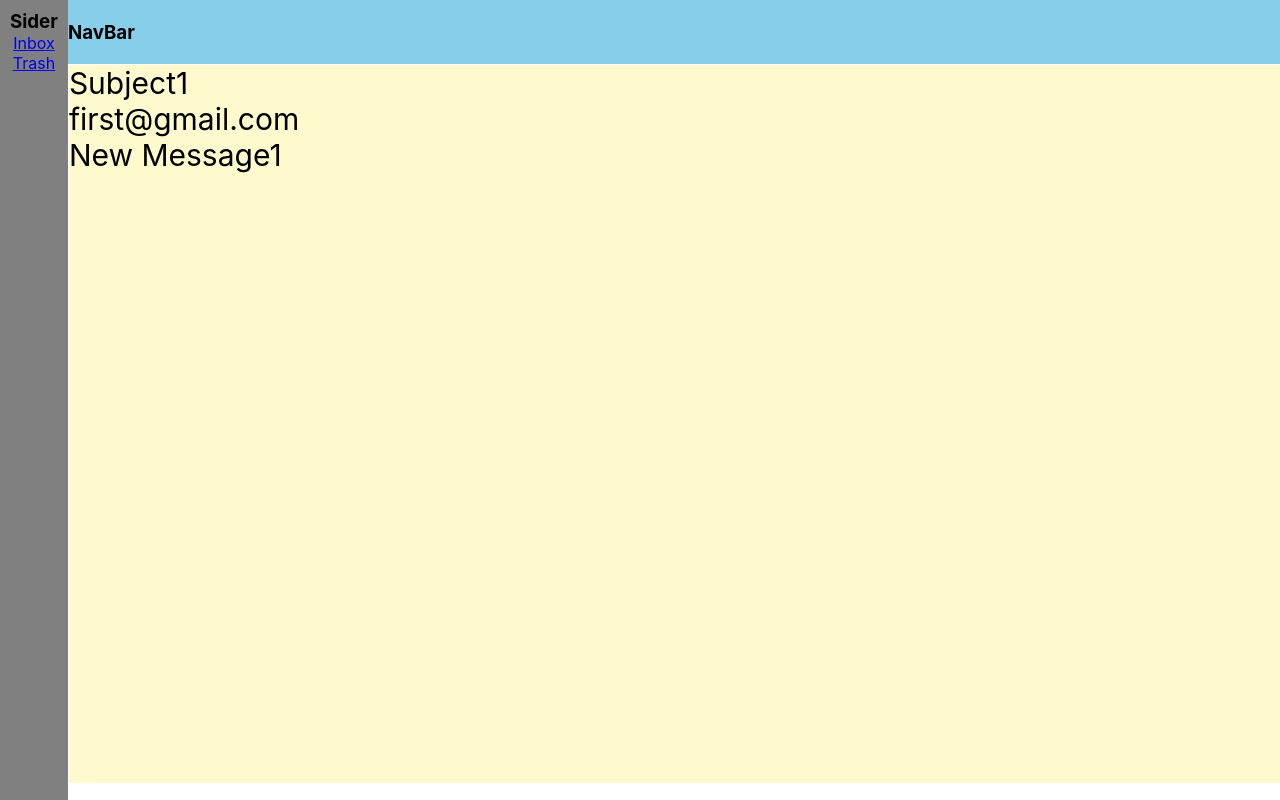
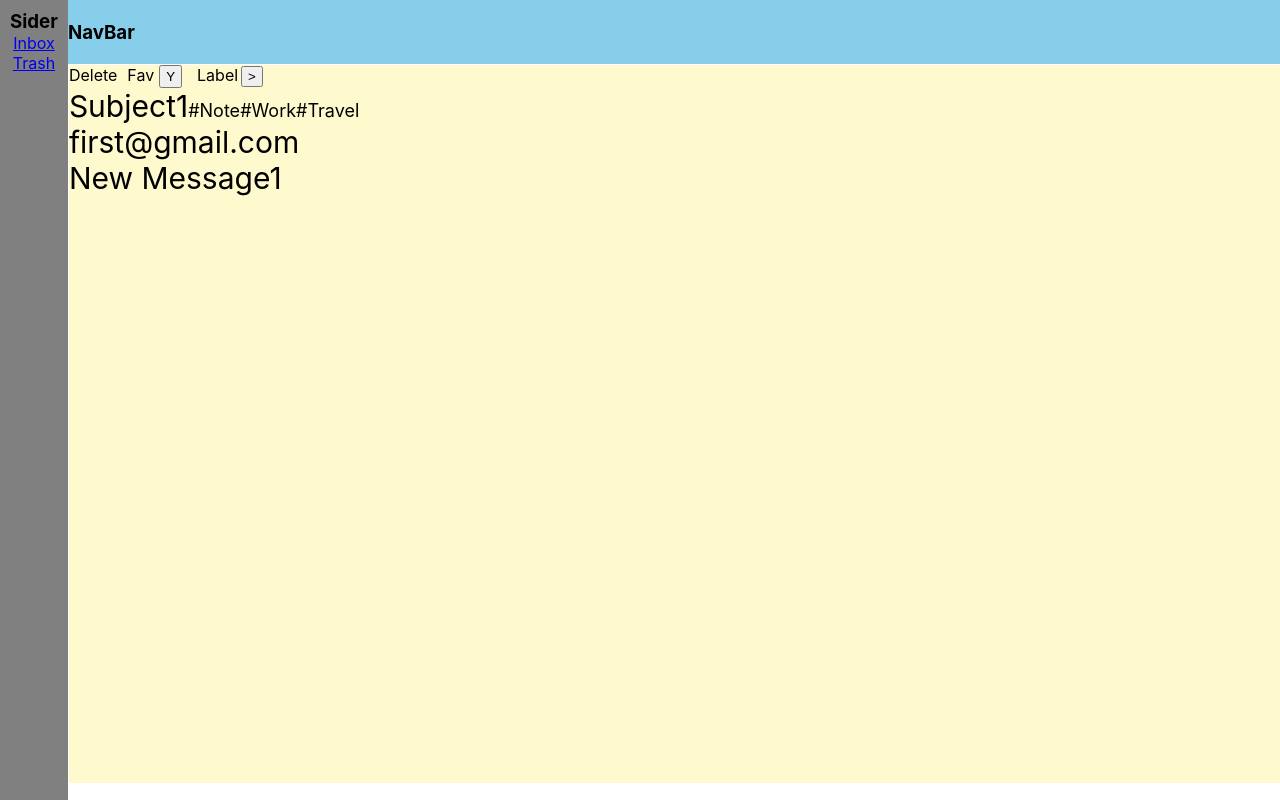
Before and after one commit to koidzt/gmail-test, a React (Create React App) app: page /mail/1 in a window 1280 px wide. Shown: the top 800 px of the page. Built offline with nearby package versions, Linux system fonts and the light colour scheme.

Commit message:
add tag and change state of Fav

```diff
--- a/public/mock/mail.json
+++ b/public/mock/mail.json
@@ -6,7 +6,8 @@
       "title": "Subject1",
       "message": "New Message1",
       "folder": "inbox",
-      "tag": ["Note","Work","Travel"]
+      "tag": ["Note", "Work", "Travel"],
+      "star": true
     },
     {
       "id": 2,
@@ -14,7 +15,8 @@
       "title": "Subject2",
       "message": "New Message2",
       "folder": "inbox",
-      "tag": []
+      "tag": [],
+      "star": false
     },
     {
       "id": 3,
@@ -22,7 +24,8 @@
       "title": "Subject3",
       "message": "New Message3",
       "folder": "trash",
-      "tag": ["Note","Travel"]
+      "tag": ["Note", "Travel"],
+      "star": false
     },
     {
       "id": 4,
@@ -30,7 +33,8 @@
       "title": "Subject4",
       "message": "New Message4",
       "folder": "trash",
-      "tag": ["Work","Travel"]
+      "tag": ["Work", "Travel"],
+      "star": false
     },
     {
       "id": 5,
@@ -38,7 +42,8 @@
       "title": "Subject5",
       "message": "New Message5",
       "folder": "inbox",
-      "tag": ["Note"]
+      "tag": ["Note"],
+      "star": true
     },
     {
       "id": 6,
@@ -46,7 +51,8 @@
       "title": "Subject6",
       "message": "New Message6",
       "folder": "inbox",
-      "tag": ["Work"]
+      "tag": ["Work"],
+      "star": false
     }
   ]
 }
--- a/src/containers/Inbox/Inbox.js
+++ b/src/containers/Inbox/Inbox.js
@@ -28,6 +28,7 @@ function Inbox() {
       <table>
         <thead>
           <tr>
+            <th>Fav</th>
             <th>email</th>
             <th>label</th>
             <th>title</th>
@@ -39,10 +40,29 @@ function Inbox() {
             .map((row) => {
               return (
                 <tr>
+                  <td
+                    style={{
+                      height: '40px',
+                      display: 'flex',
+                      flexDirection: 'column',
+                      justifyContent: 'center',
+                      alignItems: 'center',
+                    }}
+                  >
+                    <button
+                      style={{ padding: '2px 5px' }}
+                      onClick={() => {
+                        mail[row.id - 1].star = !mail.find((item) => item.id === row.id).star;
+                        setMail([...mail]);
+                      }}
+                    >
+                      {row.star === true ? 'Y' : 'N'}
+                    </button>
+                  </td>
                   <td style={{ textAlign: 'start' }}>
                     <Link to={`mail/${row.id}`}>{row.email} </Link>
                   </td>
-                  <td>{row.tag.map((label)=>`#${label} `)}</td>
+                  <td>{row.tag.map((label) => `#${label} `)}</td>
                   <td>
                     <Link
                       to={`mail/${row.id}`}
--- /dev/null
+++ b/src/containers/Mail/Mail.css
@@ -0,0 +1,40 @@
+.mail {
+  text-align: start;
+}
+
+.navBar-ul {
+  display: flex;
+  flex-direction: row;
+  justify-content: flex-start;
+  font-size: 16px;
+}
+
+.navBar-li {
+  padding-right: 10px;
+}
+
+.tag {
+  font-size: 18px;
+}
+
+.label {
+  position: absolute;
+  z-index: 1;
+  background-color: white;
+  width: 400px;
+  padding: 10px 0px;
+}
+
+.list-tag {
+  padding: 10px 25px;
+}
+
+.tag-form {
+  display: flex;
+  flex-direction: row;
+  justify-content: center;
+}
+
+.tag-form-input {
+  width: 320px;
+}
--- a/src/containers/Mail/Mail.js
+++ b/src/containers/Mail/Mail.js
@@ -1,9 +1,12 @@
 import React, { useState, useEffect } from 'react';
+import './Mail.css';
 import { useParams } from 'react-router-dom';
 
 function Mail(props) {
+  const params = useParams();
   const [mail, setMail] = useState({});
-  const params = useParams();
+  const [tag, setTag] = useState([]);
+  const [isShow, setIsShow] = useState(false);
 
   useEffect(() => {
     fetch('../mock/mail.json', {
@@ -16,21 +19,74 @@ function Mail(props) {
         return res.json();
       })
       .then((jsonResponse) => {
-        const filterById = jsonResponse.mail.filter((mail) => mail.id === Number(params.id));
-        setMail({
-          id: filterById[0].id,
-          email: filterById[0].email,
-          title: filterById[0].title,
-          message: filterById[0].message,
-          folder: filterById[0].folder,
-          tag: filterById[0].tag,
-        });
+        const findById = jsonResponse.mail.find((mail) => mail.id === Number(params.id));
+        console.log('findById', findById);
+        setMail(findById);
+        setTag(findById.tag);
+        console.log('tag', findById.tag);
       });
   }, []);
 
+  const handleChange = (event) => {
+    const value = event.target.value;
+    console.log(tag);
+    console.log(value.split(','));
+    setTag(value.split(','));
+  };
+
   return (
-    <div className="mail" style={{ textAlign: 'start' }}>
-      <div className="title">{mail.title}</div>
+    <div className="mail">
+      <ul className="navBar-ul">
+        <li className="navBar-li">Delete</li>
+        <li className="navBar-li">
+          <span>Fav</span>
+          <button
+            style={{ margin: '0 5px', padding: '2px 5px' }}
+            onClick={() => {
+              mail.star = !mail.star;
+              setMail({ ...mail });
+            }}
+          >
+            {mail.star === true ? 'Y' : 'N'}
+          </button>
+        </li>
+        <li className="navBar-li">
+          <span>
+            Label
+            {isShow && (
+              <div className="label">
+                <form className="tag-form">
+                  <input className="tag-form-input" defaultValue={tag} onChange={handleChange} />
+                </form>
+                <ul>
+                  {tag.map((label) => (
+                    <li className="list-tag">{label}</li>
+                  ))}
+                </ul>
+                <button
+                  onClick={() => {
+                    setIsShow(!isShow);
+                  }}
+                >
+                  Apply
+                </button>
+              </div>
+            )}
+          </span>
+          <button
+            style={{ padding: '1px 5px', marginLeft: '3px' }}
+            onClick={() => {
+              setIsShow(!isShow);
+            }}
+          >
+            >
+          </button>
+        </li>
+      </ul>
+      <div className="title">
+        <span>{mail.title}</span>
+        <span className="tag">{tag.map((label) => `#${label}`)}</span>
+      </div>
       <div className="sendBy">{mail.email}</div>
       <div className="message">{mail.message}</div>
     </div>
```
